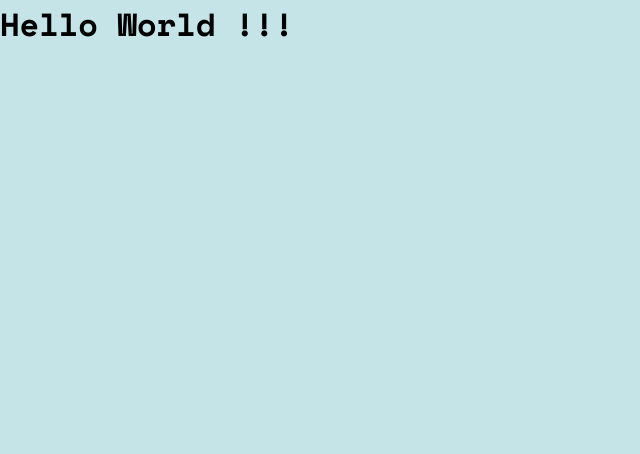
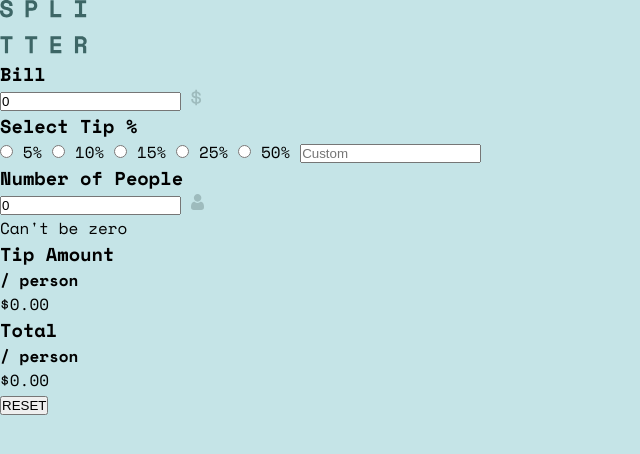
Before and after one commit to mikolajszymczuk1/tip-calculator-app-main, a website built with webpack: page src/public/index.html in a window 1280 px wide. Shown: the whole page, without its empty margins (0-640 px from the left). Built offline with nearby package versions, Linux system fonts and the light colour scheme.

Commit message:
Create structure for app

```diff
--- a/src/public/index.html
+++ b/src/public/index.html
@@ -21,7 +21,102 @@
 </head>
 
 <body>
-    <h1>Hello World !!!</h1>
+    <!-- ====== Header ====== -->
+    <header class="app-header">
+        <img class="app-header__logo" src="/src/svg/logo.svg" alt="App logo image" title="App logo">
+    </header>
+    <!-- END Header -->
+
+    <!-- ====== Main ====== -->
+    <main class="tip-calculator">
+        <!-- Container with all user inputs -->
+        <section class="tip-calculator__input-part" aria-label="app-input-part">
+            <!-- Bill -->
+            <div class="tip-calcualtor__number-input-container">
+                <h3 class="tip-calculator__group-title">Bill</h3>
+
+                <div class="tip-calculator__number-input-wrapper">
+                    <input class="tip-calculator__number-input" type="number" name="bill" min="0" value="0">
+                    <img class="tip-calculator__number-input-icon" src="/src/svg/icon-dollar.svg" alt="Dollar icon image" title="Dollar icon">
+                </div>
+            </div>
+
+            <!-- Select tip -->
+            <div class="tip-calculator__radio-inputs">
+                <h3 class="tip-calculator__group-title">Select Tip %</h3>
+
+                <div class="tip-calculator__tips-container">
+                    <label class="tip-calculator__tip">
+                        <input class="tip-calculator__radio-input" type="radio" name="tip">
+                        <span class="tip-calculator__custom-radio">5%</span>
+                    </label>
+
+                    <label class="tip-calculator__tip">
+                        <input class="tip-calculator__radio-input" type="radio" name="tip">
+                        <span class="tip-calculator__custom-radio">10%</span>
+                    </label>
+
+                    <label class="tip-calculator__tip">
+                        <input class="tip-calculator__radio-input" type="radio" name="tip">
+                        <span class="tip-calculator__custom-radio">15%</span>
+                    </label>
+
+                    <label class="tip-calculator__tip">
+                        <input class="tip-calculator__radio-input" type="radio" name="tip">
+                        <span class="tip-calculator__custom-radio">25%</span>
+                    </label>
+
+                    <label class="tip-calculator__tip">
+                        <input class="tip-calculator__radio-input" type="radio" name="tip">
+                        <span class="tip-calculator__custom-radio">50%</span>
+                    </label>
+
+                    <input class="tip-calculator__custom-tip" type="number" name="custom-tip" min="0" placeholder="Custom">
+                </div>
+            </div>
+
+            <!-- Number of people -->
+            <div class="tip-calcualtor__number-input-container">
+                <h3 class="tip-calculator__group-title">Number of People</h3>
+
+                <div class="tip-calculator__number-input-wrapper">
+                    <input class="tip-calculator__number-input" type="number" name="bill" min="0" value="0">
+                    <img class="tip-calculator__number-input-icon" src="/src/svg/icon-person.svg" alt="Person icon image" title="Person icon">
+                    <p class="tip-calculator__input-error-message">Can't be zero</p>
+                </div>
+            </div>
+        </section>
+
+        <!-- Container with output -->
+        <section class="tip-calculator__output" aria-label="app-output">
+            <!-- All output content -->
+            <div class="tip-calculator__output-content">
+                <!-- Tip Amount output -->
+                <div class="tip-calculator__single-output">
+                    <div class="tip-calculator__output-text-wrapper">
+                        <h3 class="tip-calculator__single-output-title">Tip Amount</h3>
+                        <h4 class="tip-calculator__single-output-under-title">/ person</h4>
+                    </div>
+
+                    <div id="tip-amount" class="tip-calculator__output-result">$0.00</div>
+                </div>
+
+                <!-- Total output -->
+                <div class="tip-calculator__single-output">
+                    <div class="tip-calculator__output-text-wrapper">
+                        <h3 class="tip-calculator__single-output-title">Total</h3>
+                        <h4 class="tip-calculator__single-output-under-title">/ person</h4>
+                    </div>
+
+                    <div id="total" class="tip-calculator__output-result">$0.00</div>
+                </div>
+
+                <!-- Reset button -->
+                <button class="tip-calculator__reset-button">RESET</button>
+            </div>
+        </section>
+    </main>
+    <!-- ====== END Main ====== -->
 </body>
 
 </html>
```
